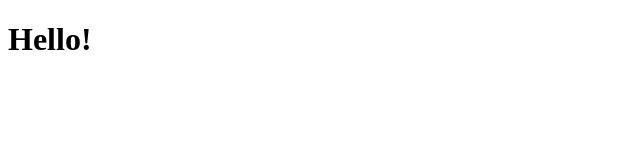
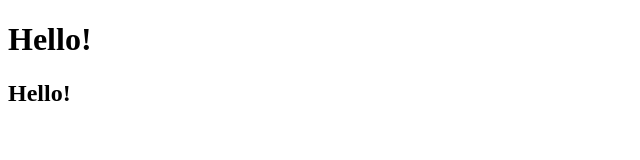
Before and after one commit to yuliya0689/first-project, a plain HTML site: page index.html in a window 1280 px wide. Shown: the whole page, without its empty margins (0-640 px from the left). Drawn offline with Linux system fonts and the light colour scheme.

Commit message:
версия 1.2

```diff
--- a/index.html
+++ b/index.html
@@ -8,5 +8,6 @@
 </head>
 <body>
   <h1 class="hello">Hello!</h1>
+  <h2 class="hello">Hello!</h2>
 </body>
 </html>
```
